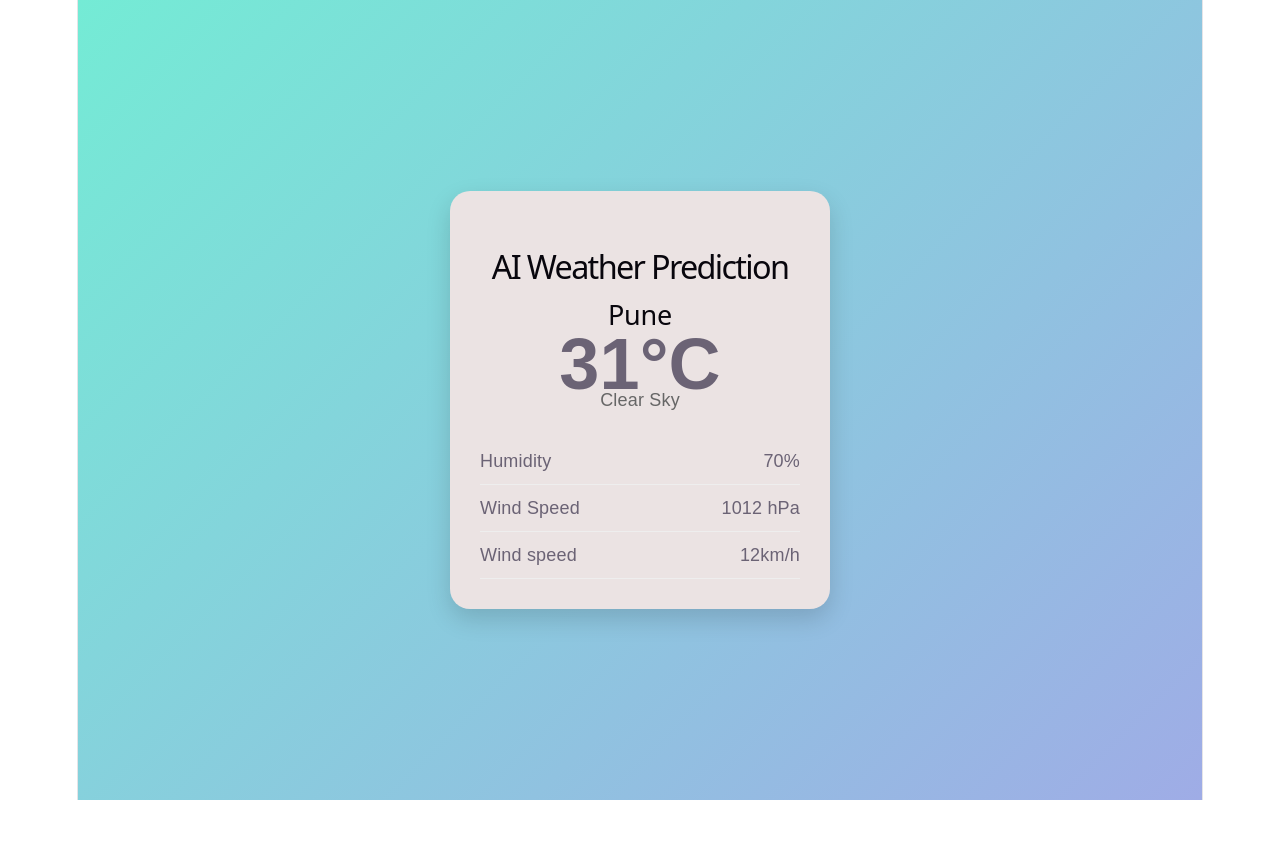
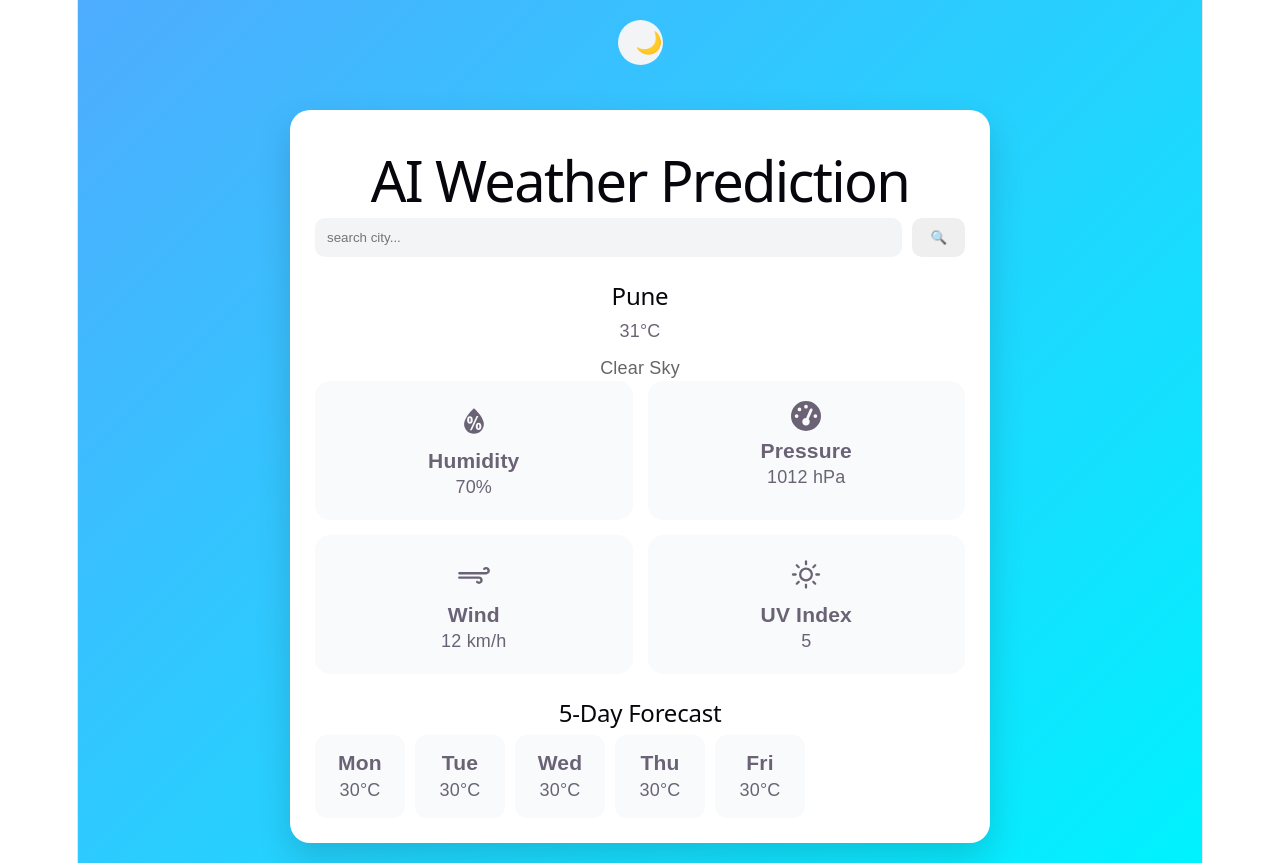
Before and after one commit to pratikshakadam912/AI-weather-prediction-system, a React app in the folder frontend/: page / in a window 1280 px wide. Before the commit the page ends 800 px from the top, so only its background shows below. Built offline with nearby package versions, Linux system fonts and the light colour scheme; the HTML template or start-up script is replaced by a standard one.

Commit message:
"Create weather dashboard UI components"

```diff
--- a/frontend/package.json
+++ b/frontend/package.json
@@ -13,6 +13,7 @@
     "axios": "^1.18.0",
     "react": "^19.2.6",
     "react-dom": "^19.2.6",
+    "react-icons": "^5.6.0",
     "react-router-dom": "^7.18.0",
     "recharts": "^3.8.1"
   },
--- a/frontend/src/App.css
+++ b/frontend/src/App.css
@@ -11,55 +11,192 @@ body {
 .app {
   min-height: 100vh;
   display: flex;
+  flex-direction: column;
+
   justify-content: center;
   align-items: center;
 
-  background: linear-gradient(135deg, #74ebd5, #9face6);
+  background: linear-gradient(135deg,
+      #4facfe,
+      #00f2fe);
+
+  padding: 20px;
+}
+
+.dashboard {
+  width: 100%;
+  max-width: 700px;
+
+  background: white;
+
+  border-radius: 20px;
+
+  padding: 25px;
+
+  box-shadow:
+    0 15px 35px rgba(0, 0, 0, 0.15);
+}
+
+.title {
+  text-align: center;
+  margin-bottom: 25px;
+}
+
+.search-bar {
+  display: flex;
+  gap: 10px;
+
+  margin-bottom: 25px;
+}
+
+.search-bar input {
+  flex: 1;
+
+  padding: 12px;
+
+  border: none;
+  border-radius: 10px;
+
+  background: #f3f4f6;
+}
+
+.search-bar button {
+  padding: 12px 18px;
+
+  border: none;
+
+  border-radius: 10px;
+
+  cursor: pointer;
 }
 
 .weather-card {
-  width: 380px;
-  background: rgb(235, 227, 227);
-  padding: 30px;
-  border-radius: 20px;
+  text-align: center;
 
-  display: flex;
-  flex-direction: column;
-  align-items: center;
+  padding: 25px;
 
-  box-shadow: 0 10px 25px rgba(0, 0, 0, 0.15);
-}
+  border-radius: 15px;
 
-.weather-card h1 {
-  font-size: 1.8rem;
+  background: #f8fafc;
+
   margin-bottom: 20px;
-  text-align: center;
-}
-
-.weather-card h2 {
-  font-size: 1.5rem;
-  margin-bottom: 10px;
 }
 
 .temperature {
-  font-size: 4rem;
+  font-size: 5rem;
   font-weight: bold;
-  margin: 10px 0;
 }
 
 .condition {
   color: #666;
+  margin-top: 10px;
+}
+
+.details-grid {
+  display: grid;
+
+  grid-template-columns:
+    repeat(2, 1fr);
+
+  gap: 15px;
+
   margin-bottom: 25px;
 }
 
-.details {
-  width: 100%;
+.detail-box {
+  background: #f8fafc;
+
+  padding: 20px;
+
+  border-radius: 15px;
+
+  text-align: center;
 }
 
-.details p {
+.forecast-container {
+  display: flex;
+
+  gap: 10px;
+
+  overflow-x: auto;
+}
+
+.forecast-card {
+  min-width: 90px;
+
+  background: #f8fafc;
+
+  border-radius: 12px;
+
+  padding: 15px;
+
+  text-align: center;
+}
+
+.theme-btn {
+  margin-bottom: 20px;
+
+  padding: 10px 18px;
+
+  border: none;
+
+  border-radius: 10px;
+
+  cursor: pointer;
+}
+
+.dark {
+  background:
+    linear-gradient(135deg,
+      #0f172a,
+      #1e293b);
+}
+
+.dark .dashboard {
+  background: #1f2937;
+  color: white;
+}
+
+.dark .weather-card {
+  background: #374151;
+}
+
+.dark .detail-box {
+  background: #374151;
+}
+
+.dark .forecast-card {
+  background: #374151;
+}
+
+.dark input {
+  background: #374151;
+  color: white;
+}
+
+.navbar {
   display: flex;
   justify-content: space-between;
-  padding: 10px 0;
+  align-items: center;
 
-  border-bottom: 1px solid #eee;
+  margin-bottom: 25px;
 }
+
+.logo {
+  font-size: 1.8rem;
+  font-weight: 700;
+}
+
+.theme-btn {
+  width: 45px;
+  height: 45px;
+
+  border: none;
+  border-radius: 50%;
+
+  cursor: pointer;
+
+  font-size: 1.2rem;
+
+  background: #f3f4f6;
+}
--- a/frontend/src/App.jsx
+++ b/frontend/src/App.jsx
@@ -1,32 +1,46 @@
+import { useState } from "react";
+
 import "./App.css";
 
+import SearchBar from "./components/SearchBar";
+import WeatherCard from "./components/WeatherCard";
+import WeatherDetails from "./components/WeatherDetails";
+import Forecast from "./components/Forecast";
+
 function App() {
+
+  const [darkMode, setDarkMode] = useState(false);
+
   return (
-    <div className="app">
-      <div className="weather-card">
-        <h1>AI Weather Prediction</h1>
+    <div className={darkMode ? "app dark" : "app"}>
 
-        <h2>Pune</h2>
+      <div className="navbar">
+        <h1 className="logo">
 
-        <div className="temperature">31°C</div>
+        </h1>
 
-        <p className="condition">Clear Sky</p>
+        <button
+          className="theme-btn"
+          onClick={() => setDarkMode(!darkMode)}
+        >
+          {darkMode ? "☀️" : "🌙"}
+        </button>
+      </div>
 
-        <div className="details">
-          <p>
-            <span>Humidity</span>
-            <span>70%</span>
-          </p>
-          <p>
-            <span>Wind Speed</span>
-            <span>1012 hPa</span>
-          </p>
-          <p>
-            <span>Wind speed</span>
-            <span>12km/h</span>
-          </p>
+      <div className="dashboard">
 
-        </div>
+        <h1 className="title">
+          AI Weather Prediction
+        </h1>
+
+        <SearchBar />
+
+        <WeatherCard />
+
+        <WeatherDetails />
+
+        <Forecast />
+
       </div>
     </div>
   );
--- a/frontend/src/components/SearchBar.jsx
+++ b/frontend/src/components/SearchBar.jsx
@@ -1,4 +1,4 @@
-function Searchbar() {
+function SearchBar() {
     return (
         <div className="search-bar">
             <input
--- a/frontend/src/components/WeatherDetails.jsx
+++ b/frontend/src/components/WeatherDetails.jsx
@@ -1,20 +1,35 @@
+import {
+    WiHumidity,
+    WiStrongWind,
+    WiDaySunny
+} from "react-icons/wi";
+
+import { FaGaugeHigh } from "react-icons/fa6";
+
 function WeatherDetails() {
     return (
         <div className="details-grid">
-            <div className="details-box">
+
+            <div className="detail-box">
+                <WiHumidity size={40} />
                 <h3>Humidity</h3>
                 <p>70%</p>
             </div>
-            <div className="details-box">
+
+            <div className="detail-box">
+                <FaGaugeHigh size={30} />
                 <h3>Pressure</h3>
                 <p>1012 hPa</p>
             </div>
+
             <div className="detail-box">
+                <WiStrongWind size={40} />
                 <h3>Wind</h3>
                 <p>12 km/h</p>
             </div>
 
             <div className="detail-box">
+                <WiDaySunny size={40} />
                 <h3>UV Index</h3>
                 <p>5</p>
             </div>
@@ -22,4 +37,5 @@ function WeatherDetails() {
         </div>
     );
 }
+
 export default WeatherDetails;
```
Also changed, not shown: 1 other file (tests, documents, lock files or other folders).
